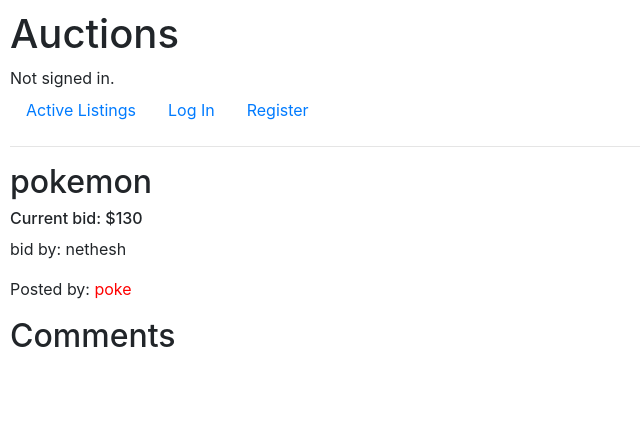
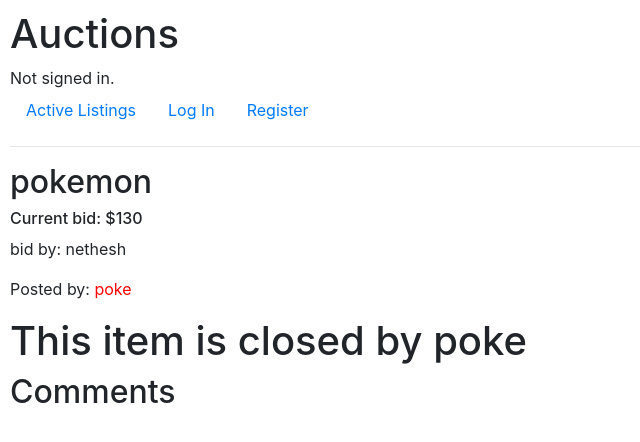
Before and after one commit to Victor-Nethesh-S/Auction-site-project, a Django app: page /item/16/ in a window 1280 px wide. Shown: the top 442 px of the page, without its empty margins (0-640 px from the left). Run offline with Django 3.2, Linux system fonts and the light colour scheme; data comes from the database, SQL or seed files in the repository; both versions use the stored data as it was after the commit; some libraries are stand-ins or nearby versions.

Commit message:
Add files via upload

```diff
--- a/auctions/admin.py
+++ b/auctions/admin.py
@@ -1,8 +1,9 @@
 from django.contrib import admin
-from .models import AuctionListing, Bids, Comments, WatchLists
+from .models import AuctionListing, Bids, Comments, WatchLists, Closed
 
 # Register your models here.
 admin.site.register(AuctionListing)
 admin.site.register(Bids)
 admin.site.register(Comments)
 admin.site.register(WatchLists)
+admin.site.register(Closed)
--- a/auctions/models.py
+++ b/auctions/models.py
@@ -34,3 +34,12 @@
     user = models.ForeignKey(User, on_delete=models.CASCADE, default=1)
     item = models.ForeignKey(
         AuctionListing, on_delete=models.CASCADE, default=1)
+
+
+class Closed(models.Model):
+    winner = models.ForeignKey(
+        User, default=1, on_delete=models.DO_NOTHING, related_name="closed_winner")
+    item = models.ForeignKey(
+        AuctionListing, default=1, on_delete=models.DO_NOTHING, unique=True)
+    user = models.ForeignKey(
+        User, default=1, on_delete=models.DO_NOTHING, related_name="closed_user")
--- a/auctions/templates/auctions/item.html
+++ b/auctions/templates/auctions/item.html
@@ -16,24 +16,40 @@
         <p>bid: {{bid.bid}}</p>
         <p>user: {{bid.user}}</p>
     {% endfor %}
+    {%if not closed%}
+    {%if user == list.user%}
+        <form action="{% url 'close' list.id %}">
+            <input type="submit" value="Close Auction" />
+        </form>
+    {%endif%}
     {%if user.is_authenticated%}
     <form action="{%url 'bid' list.id %}" method="POST">
        {% csrf_token %}
         <input type="text" placeholder="your bid" name="bid"/>
         <input type="submit" value="bid" />
     </form>
-    <form action="{%url 'comment' list.id %}">
-        {% csrf_token %}
-        <input type="text" name="comment" placeholder="Enter your comment"/>
-        <input type="submit" value="comment" />
-    </form>
+
     <form action="{%url 'watchlist'%}" method="POST">
         {% csrf_token %}
         <input type="hidden" name="id" value="{{list.id}}"/>
         <input type="submit" name="submit" value="Add"/>
     </form>
     {% endif %}
+    {% else %}
+        {% if user == closed.winner %}
+            <h1>You won the item {{closed.winner}}</h1>
+        {% else %}
+            <h1>This item is closed by {{closed.user}}</h1>
+        {%endif%}
+    {%endif%}
     <h2>Comments</h2>
+    {% if user.is_authenticated %}
+    <form action="{%url 'comment' list.id %}">
+        {% csrf_token %}
+        <input type="text" name="comment" placeholder="Enter your comment"/>
+        <input type="submit" value="comment" />
+    </form>
+    {%endif%}
     {%for com in comments %}
         <p>{{com.user}} : {{com.Comment}}</p>
         <p>{{com.time}}</p>
--- a/auctions/templates/auctions/layout.html
+++ b/auctions/templates/auctions/layout.html
@@ -33,6 +33,9 @@
                 <li class="nav-item">
                     <a class="nav-link" href="{% url 'watchlist' %}">Watchlist</a>
                 </li>
+                <li class="nav-item">
+                    <a class="nav-link" href="{% url 'closelist'%}">Closed</a>
+                </li>
             {% else %}
                 <li class="nav-item">
                     <a class="nav-link" href="{% url 'login' %}">Log In</a>
--- a/auctions/urls.py
+++ b/auctions/urls.py
@@ -15,6 +15,8 @@
     path('category/', views.category, name='category'),
     path('category/<str:selected_category>/',
          views.category_selected, name='category_selected'),
+    path('close/<int:pk>/', views.close, name='close'),
+    path('closelist', views.closelist, name='closelist'),
 
 
 ]
--- a/auctions/views.py
+++ b/auctions/views.py
@@ -3,7 +3,7 @@
 from django.http import HttpResponse, HttpResponseRedirect
 from django.shortcuts import render
 from django.urls import reverse
-from .models import User, AuctionListing, Bids, Comments, WatchLists
+from .models import User, AuctionListing, Bids, Comments, WatchLists, Closed
 
 
 def index(request):
@@ -19,6 +19,25 @@
 
     return render(request, "auctions/index.html", {
         'Listings': AuctionListing.objects.all(),
+        'closedlistings': Closed.objects.values_list('item_id', flat=True),
+
+    })
+
+
+def close(request, pk):
+    item = AuctionListing.objects.get(id=pk)
+    winner = Bids.objects.get(item=item, bid=item.currentBid).user
+    # Closed.objects.all().delete()
+    close = Closed(winner=winner, item=item, user=item.user)
+    close.save()
+    return HttpResponseRedirect(reverse('closelist'))
+
+
+def closelist(request):
+    closed_auction_listings = AuctionListing.objects.filter(
+        closed__isnull=False)
+    return render(request, "auctions/closelist.html", {
+        'Listings': closed_auction_listings
     })
 
 
@@ -67,12 +86,16 @@
     item = AuctionListing.objects.get(id=pk)
     bidder = Bids.objects.filter(item=item, bid=item.currentBid).first()
     allComments = Comments.objects.filter(item=item).order_by('-time')
+    closed = Closed.objects.filter(item=item).first()
+
     context = {
         'list': item,
         'comments': allComments,
     }
     if bidder:
         context['bidder'] = bidder
+    if closed:
+        context['closed'] = closed
     return render(request, "auctions/item.html", context)
 
 
```
Also changed, not shown: auctions/templates/auctions/closelist.html (added, +18 -0 lines), auctions/templates/auctions/index.html (+5 -2 lines), auctions/migrations/0011_closed.py (added), auctions/migrations/0012_alter_closed_item.py (added), db.sqlite3.
